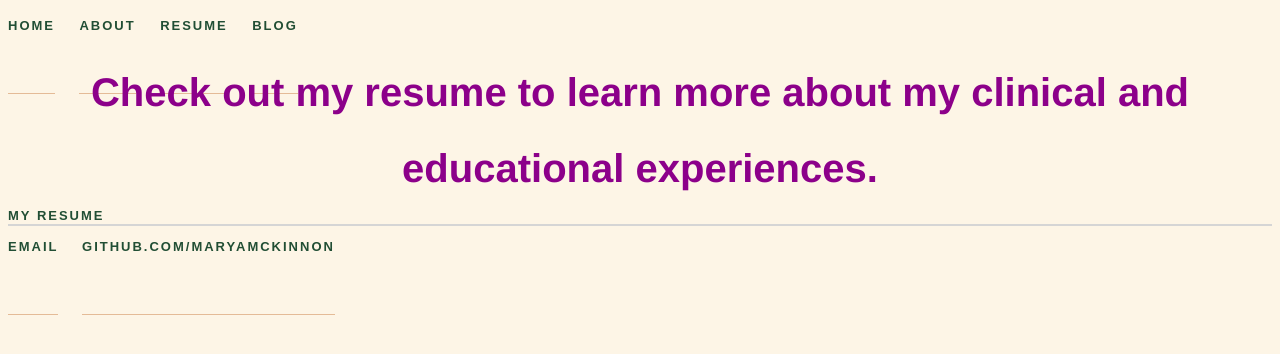
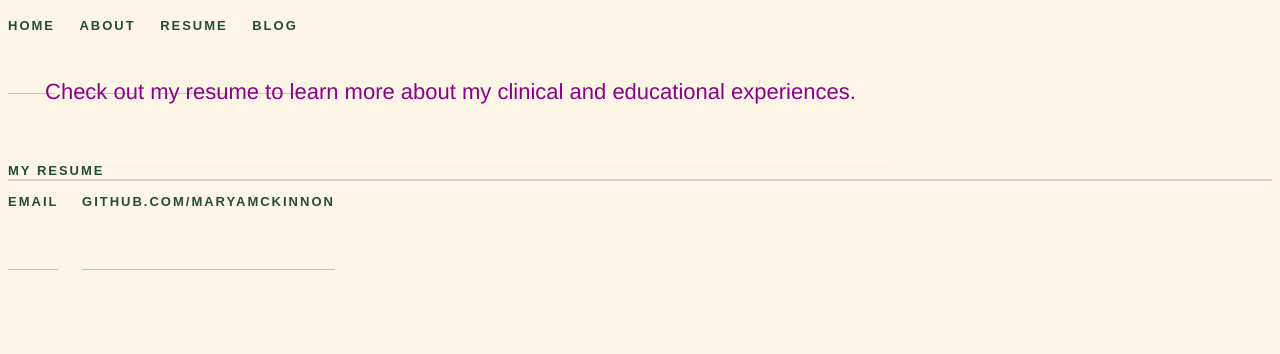
Before and after one commit to maryamckinnon/maryamckinnon.github.io, a Jekyll site: the page built from Resume/index.html, in a window 1280 px wide. Shown: the top 354 px of the page. Built offline with Jekyll 4.4.1, drawn with Linux system fonts in a browser that asks for light colours.

Commit message:
Update main.css

```diff
--- a/css/main.css
+++ b/css/main.css
@@ -37,7 +37,7 @@ a:hover {
 }
 
 h2 {
-    font-size: 2.5em;
+    font-size: 22px;
     font-family:'Helvetica', 'Arial', 'Sans-Serif';
     line-height: 76px;
     margin: 0;
@@ -45,6 +45,10 @@ h2 {
     text-align: center;
     top: 20%;
     color: #8C008A;
+    border-bottom: 1px solid rgba(255, 255, 255, 0.5);
+    font-weight: 100;
+    padding-bottom: 30px;
+    width: 70%;
 }
 
 p {
```
